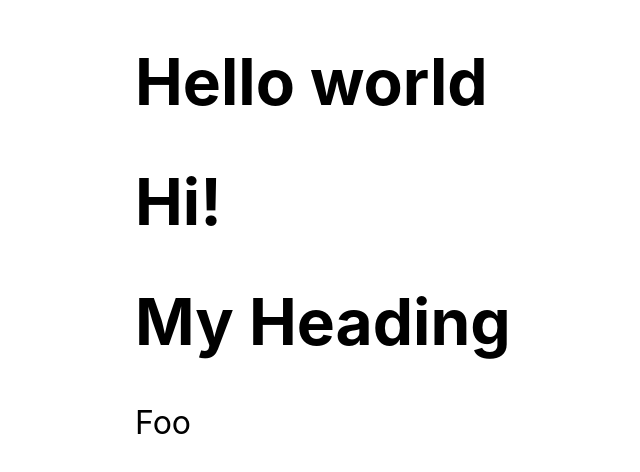
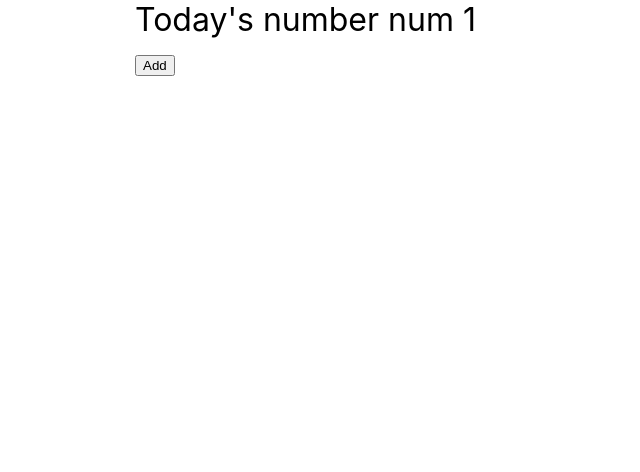
Before and after one commit to Jersonquinterolopez/ts-cra-test, a React (Create React App) app: page / in a window 1280 px wide. Shown: the top 472 px of the page, without its empty margins (105-745 px from the left). Built offline with nearby package versions, Linux system fonts and the light colour scheme.

Commit message:
[Add] functional props to TextWithNumber

```diff
--- a/src/App.tsx
+++ b/src/App.tsx
@@ -1,4 +1,4 @@
-import React, { ReactElement, ReactNode } from 'react';
+import React, { ReactElement, ReactNode, useState } from 'react';
 import './App.css';
 
 // conventional props
@@ -29,10 +29,31 @@ function Container({ heading, children }: ContainerProps): ReactElement {
 
 Container.defaultProps = defaultContainerProps;
 
+// functional props
+function TextWithNumber({
+  header,
+  children
+}: {
+  header?: (num: number) => ReactNode;
+  children: (num: number) => ReactNode
+}) {
+  const [state, setState] = useState<number>(1)
+
+  return <div>
+    {header && <h2>{header?.(state)}</h2>}
+    <div>
+      {children(state)}
+    </div>
+    <div>
+      <button onClick={() => setState(state + 1)} >Add</button>
+    </div>
+  </div>
+}
+
 function App() {
   return (
     <div>
-      <Heading title="Hello world" />
+      {/* <Heading title="Hello world" />
       <HeadingWithContent>
         <strong>
           Hi!
@@ -40,7 +61,10 @@ function App() {
       </HeadingWithContent>
       <Container>
         Foo
-      </Container>
+      </Container> */}
+      <TextWithNumber >
+        {(num: number) => <div>Today's number num {num}</div>}
+      </TextWithNumber>
     </div>
   );
 }
```
